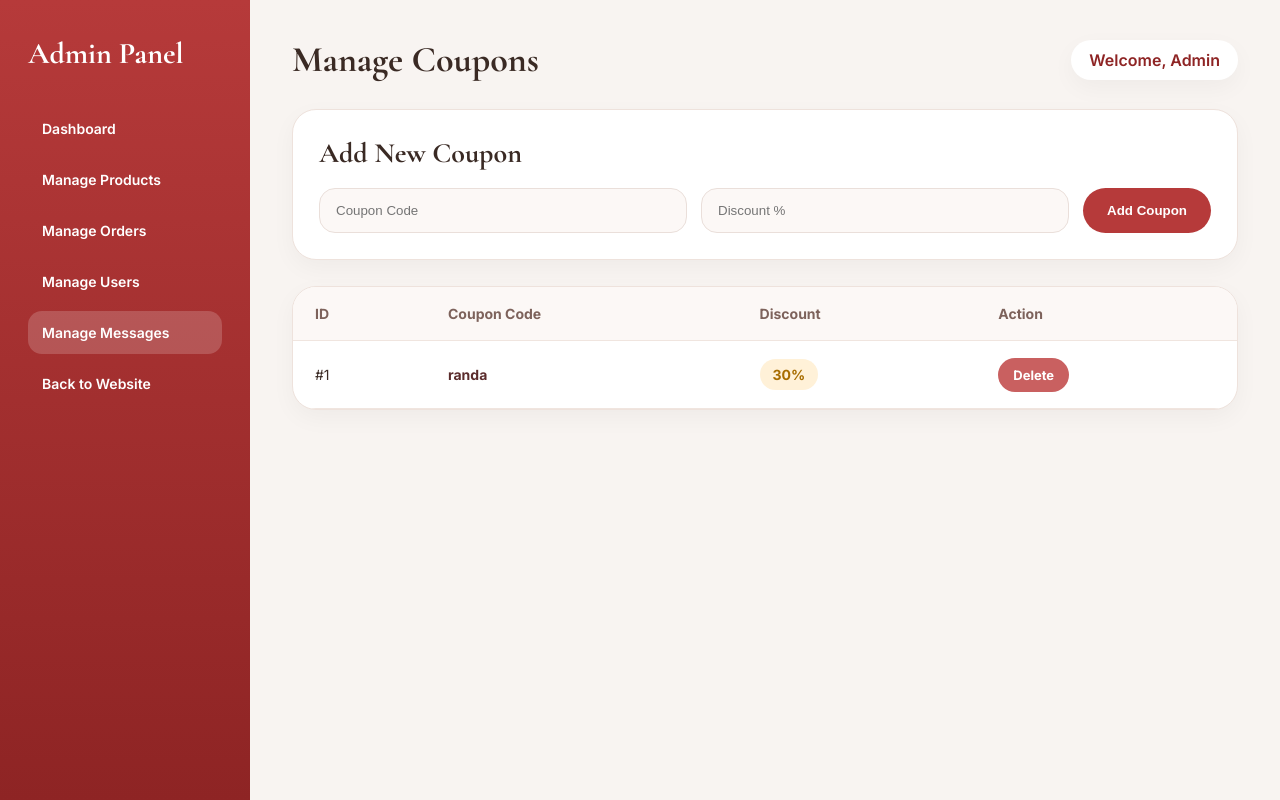
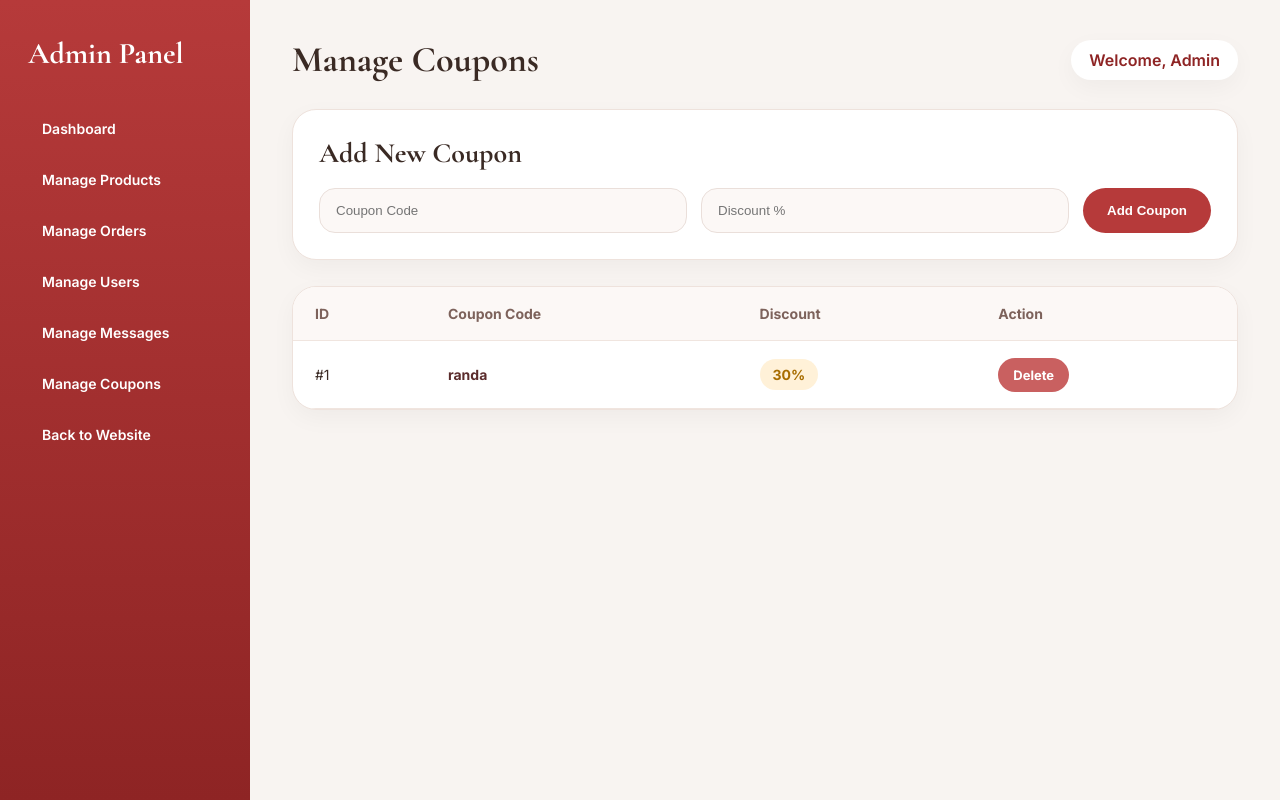
Before and after one commit to hamodalshatti/flower_shop200, a Flask app: page /admin/coupons in a window 1280 px wide. Run offline with Flask 3, Linux system fonts and the light colour scheme; data comes from the database, SQL or seed files in the repository.

Commit message:
Update admin_coupons.html

```diff
--- a/templates/admin_coupons.html
+++ b/templates/admin_coupons.html
@@ -161,11 +161,12 @@ th{
 
   <aside class="sidebar">
     <h2>Admin Panel</h2>
-       <a href="{{ url_for('admin_dashboard') }}">Dashboard</a>
+        <a href="{{ url_for('admin_dashboard') }}">Dashboard</a>
         <a href="{{ url_for('admin_products') }}">Manage Products</a>
         <a href="{{ url_for('admin_orders') }}">Manage Orders</a>
         <a href="{{ url_for('admin_users') }}">Manage Users</a>
-        <a href="{{ url_for('admin_messages') }}" class="active">Manage Messages</a>
+        <a href="{{ url_for('admin_messages') }}">Manage Messages</a>
+        <a href="{{ url_for('admin_coupons') }}" class="btn">Manage Coupons</a>
         <a href="{{ url_for('index') }}">Back to Website</a>
   </aside>
 
```
